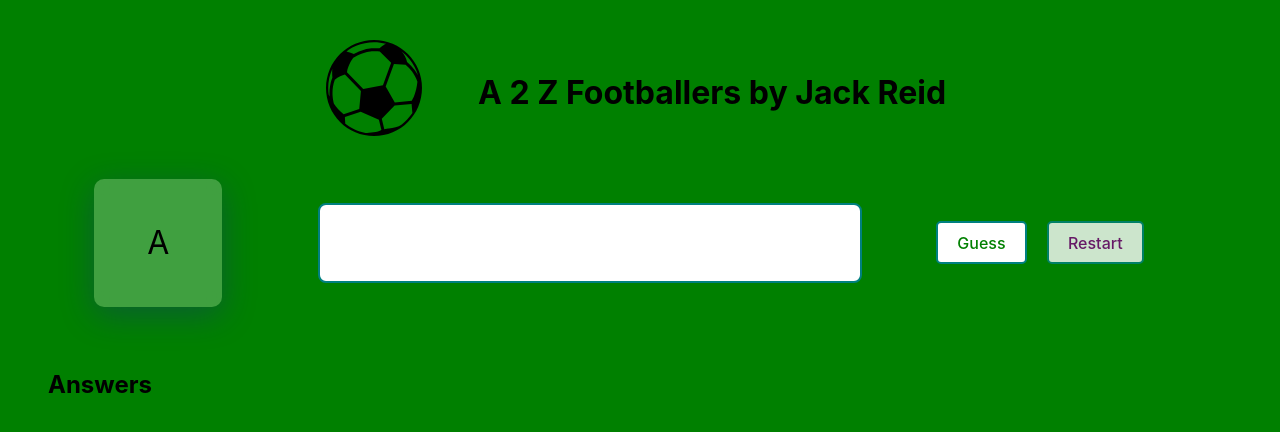
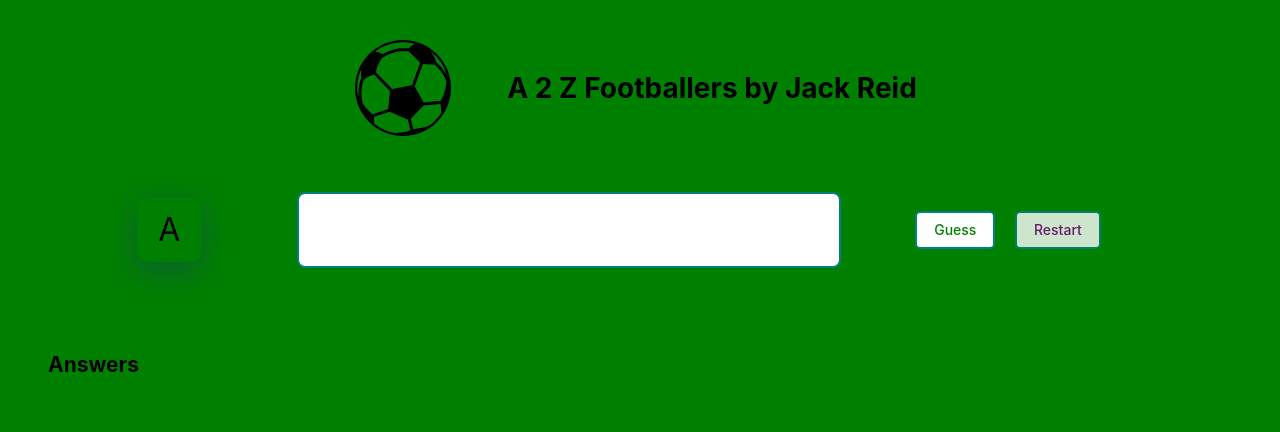
Before and after one commit to DavieReid/a2zfootballers, a React (Vite) app: page / in a window 1280 px wide. Shown: the top 432 px of the page. Built offline with nearby package versions, Linux system fonts and the light colour scheme.

Commit message:
style changes and input focus

```diff
--- a/src/App.module.css
+++ b/src/App.module.css
@@ -7,8 +7,8 @@
 }
 
 .logo {
-	height: 6em;
-	padding: 1.5em;
+	height: 6rem;
+	padding: 1.5rem;
 	will-change: filter;
 	transition: filter 300ms;
 	fill: white;
@@ -17,6 +17,7 @@
 .header{
 	display: flex;
 	justify-content: center;
+	flex-wrap: wrap-reverse;
 }
 
 .question-area{
--- a/src/App.tsx
+++ b/src/App.tsx
@@ -2,6 +2,7 @@ import {
 	type ChangeEvent,
 	type KeyboardEvent,
 	useEffect,
+	useRef,
 	useState
 } from "react";
 import football from "./assets//football.svg";
@@ -29,6 +30,7 @@ function App() {
 	const [status, setStatus] = useState("");
 	const [answers, setAnswers] = useState<Answer[]>([]);
 	const isComplete = answers.length === 26;
+	const inputRef = useRef<HTMLInputElement>(null);
 
 	function checkAnswer() {
 		const words = value.toLowerCase().split(" ");
@@ -53,10 +55,12 @@ function App() {
 		setAnswers([]);
 		setCurrentLetter("a");
 		setStatus("");
+		inputRef.current?.focus();
 	};
 
 	const handleClick = () => {
 		checkAnswer();
+		inputRef.current?.focus();
 	};
 
 	const handleChange = (event: ChangeEvent<HTMLInputElement>) => {
@@ -92,6 +96,7 @@ function App() {
 					<Card>{isComplete ? <div>All Done...well played!</div> : null}</Card>
 					<Card>
 						<Input
+							ref={inputRef}
 							onChange={handleChange}
 							onKeyDown={handleKeyDown}
 							readOnly={isComplete}
@@ -114,8 +119,12 @@ function App() {
 						<AnswerList>
 							{answers.map((answer) => (
 								<AnswerListOption key={answer.letter} answer={answer}>
-									<Card variant="letter">{answer.letter}</Card>
-									<Card variant="letter">{answer.footballer}</Card>
+									<Card variant="letter" isAnswer>
+										{answer.letter}
+									</Card>
+									<Card variant="letter" isAnswer>
+										{answer.footballer}
+									</Card>
 								</AnswerListOption>
 							))}
 						</AnswerList>
--- a/src/components/AnswerList/AnswerList.module.css
+++ b/src/components/AnswerList/AnswerList.module.css
@@ -7,7 +7,6 @@
 .option{
     display: flex;
     flex: 1 1 auto;
-    gap: 2em;
-    margin:1em;
-    font-size: 0.4em;
+    gap: 1rem;
+    margin:1rem;
 }
--- a/src/components/AnswerList/AnswerList.tsx
+++ b/src/components/AnswerList/AnswerList.tsx
@@ -1,14 +1,9 @@
 import styles from "./AnswerList.module.css";
 export interface AnswerListProps {
 	children: React.ReactNode;
-	variant?: "letter";
 }
 
-export const AnswerList = ({
-	children,
-	variant,
-	...restProps
-}: AnswerListProps) => {
+export const AnswerList = ({ children, ...restProps }: AnswerListProps) => {
 	return (
 		<ul className={styles.list} {...restProps}>
 			{children}
--- a/src/components/Card/Card.module.css
+++ b/src/components/Card/Card.module.css
@@ -1,19 +1,20 @@
 .card {
 
-    padding:2em;
+    padding:2rem;
 }
 
 .letter {
-    height: 2em;
-    min-width: 2em;
-    padding:1em;
-    background: rgba( 255, 255, 255, 0.25 );
+    height: 2rem;
+    min-width: 2rem;
+    padding:1rem;
     box-shadow: 0 8px 32px 0 rgba( 31, 38, 135, 0.37 );
-    backdrop-filter: blur( 7px );
-    -webkit-backdrop-filter: blur( 7px );
     border-radius: 10px;
     text-transform: capitalize;
-    font-size:2em;
+    font-size:2rem;
     text-align: center;
-    line-height: 2em;
+    line-height: 2rem;
 }
+
+.letter.answer {
+    font-size:0.8rem;
+}
--- a/src/components/Card/Card.tsx
+++ b/src/components/Card/Card.tsx
@@ -3,13 +3,20 @@ import styles from "./Card.module.css";
 export interface CardProps {
 	children: React.ReactNode;
 	variant?: "letter";
+	isAnswer?: boolean;
 }
 
-export const Card = ({ children, variant, ...restProps }: CardProps) => {
+export const Card = ({
+	children,
+	variant,
+	isAnswer,
+	...restProps
+}: CardProps) => {
 	return (
 		<div
 			className={classnames(styles.card, {
-				[styles.letter]: variant === "letter"
+				[styles.letter]: variant === "letter",
+				[styles.answer]: isAnswer
 			})}
 			{...restProps}>
 			{children}
--- a/src/components/Input/Input.module.css
+++ b/src/components/Input/Input.module.css
@@ -26,6 +26,7 @@
 	border-color: var(--app-error);
 }
 
+
 .root {
 	background-color: var(--app-foreground);
 	min-width: 500px;
@@ -34,10 +35,11 @@
 	border: 2px solid var(--app-accent);
 	font-size: 1.5em;
 	line-height: 1.5em;
-	color: var(--app-accent)
+	color: var(--app-accent);
+	outline:none;
 }
 
-.root:focus-visible {
+.root:not(.shake):focus-visible{
 	border: 2px dashed var(--app-accent);
-	outline:none;
+
 }
--- a/src/components/Input/Input.tsx
+++ b/src/components/Input/Input.tsx
@@ -1,6 +1,10 @@
 import classnames from "clsx";
 
-import type { ChangeEventHandler, KeyboardEventHandler } from "react";
+import type {
+	ChangeEventHandler,
+	KeyboardEventHandler,
+	RefObject
+} from "react";
 
 import styles from "./Input.module.css";
 
@@ -10,6 +14,7 @@ export interface InputProps {
 	value: string;
 	onChange: ChangeEventHandler<HTMLInputElement>;
 	onKeyDown: KeyboardEventHandler<HTMLInputElement>;
+	ref: RefObject<HTMLInputElement | null>;
 }
 
 export const Input = ({
@@ -17,10 +22,12 @@ export const Input = ({
 	status,
 	onChange,
 	onKeyDown,
-	value
+	value,
+	ref
 }: InputProps) => {
 	return (
 		<input
+			ref={ref}
 			aria-label="Answer List"
 			className={classnames(styles.root, {
 				[styles.shake]: status === "incorrect"
--- a/src/index.css
+++ b/src/index.css
@@ -11,12 +11,14 @@
 	--app-background: green;
 	--app-foreground: white;
 	--app-accent: teal;
-	--app-error: red
+	--app-error: red;
+	--app-font-size: 14px;
 }
 
 body {
-	margin: 1em;
+	margin: 1rem;
 	min-width: 320px;
 	min-height: 100vh;
 	background-color: var(--app-background);
+	font-size: var(--app-font-size);
 }
```
